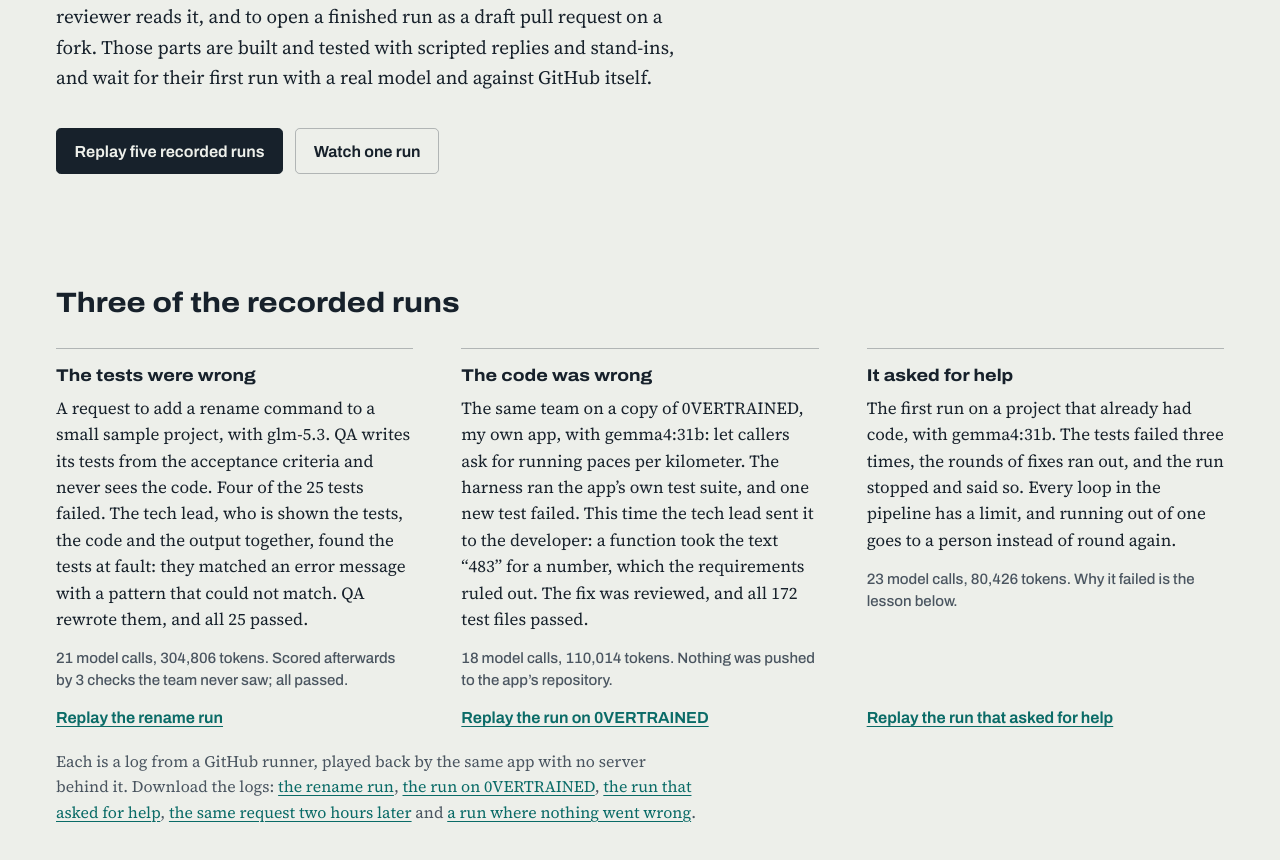
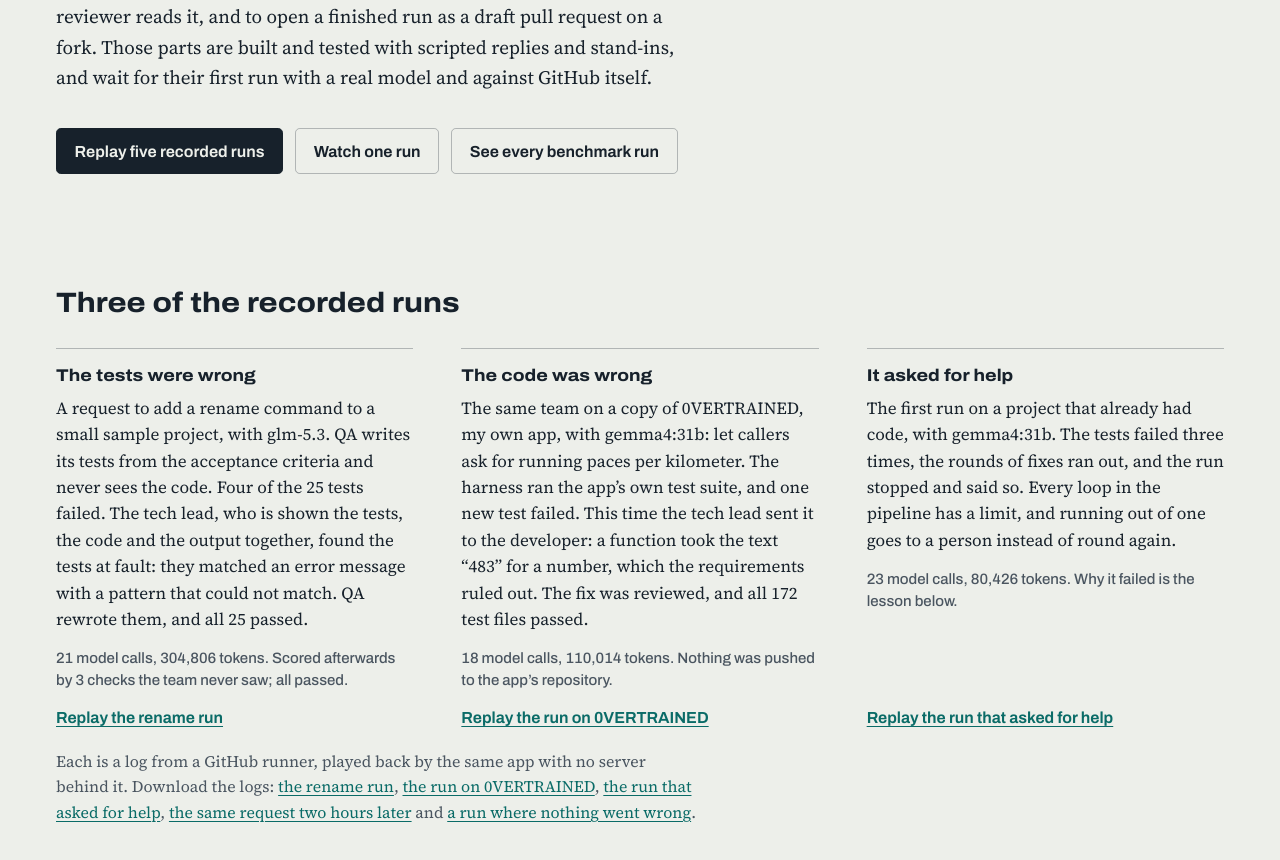
Before and after one commit to 0vertrained/0vertrained.github.io, a plain HTML site: page work/ensemble/index.html in a window 1280 px wide. Shown: the part 1884-2744 px from the top of the page. Drawn offline with Linux system fonts and the light colour scheme.

Commit message:
Link the benchmark results from the front page and the case study
Ensemble's way in beside the replay: every run of the benchmark, task
by task. With its code private, this gives the piece a third door like
the others have.

```diff
--- a/work/ensemble/index.html
+++ b/work/ensemble/index.html
@@ -65,6 +65,7 @@
           <ul class="actions">
             <li><a class="button button--primary" href="../../ensemble/">Replay five recorded runs</a></li>
             <li><a class="button" href="#ensemble-recording">Watch one run</a></li>
+            <li><a class="button" href="../../ensemble/results/">See every benchmark run</a></li>
           </ul>
         </div>
         <dl class="facts">
```
Also changed, not shown: index.html (+1 -0 lines).
